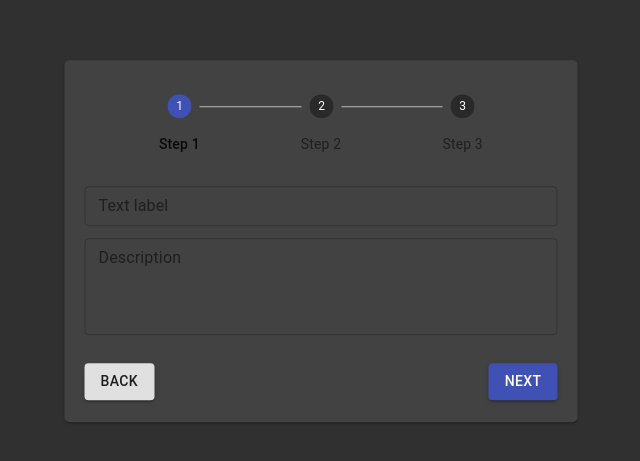
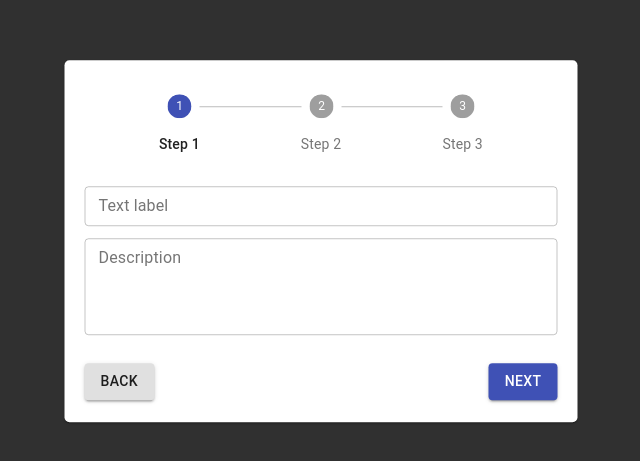
Before and after one commit to skorekm/multistep-form, a React (Create React App) app: page / in a window 1280 px wide. Shown: the part 159-620 px from the top of the page, without its empty margins (319-959 px from the left). Built offline with nearby package versions, Linux system fonts and the light colour scheme.

Commit message:
feat: align colors

```diff
--- a/src/Form/Form.styles.ts
+++ b/src/Form/Form.styles.ts
@@ -9,7 +9,7 @@ export const FormWrapper = styled(Paper)`
     transform: translate(-50%, -50%);
     padding: 10px 20px;
     border-radius: 5px;
-    background: ${({ theme }) => theme.palette.background.paper};
+    background: ${({ theme }) => theme.palette.background};
   }
 `;
 
--- a/src/components/Stepper/Stepper.styles.ts
+++ b/src/components/Stepper/Stepper.styles.ts
@@ -3,6 +3,6 @@ import { Stepper } from '@material-ui/core';
 
 export const StepperWrapper = styled(Stepper)`
   && {
-    background: ${({ theme }) => theme.palette.background.paper};
+    background: ${({ theme }) => theme.palette.background};
   }
 `;
```
Also changed, not shown: src/shared/FormikTextField/FormikTextField.tsx (+0 -13 lines).
